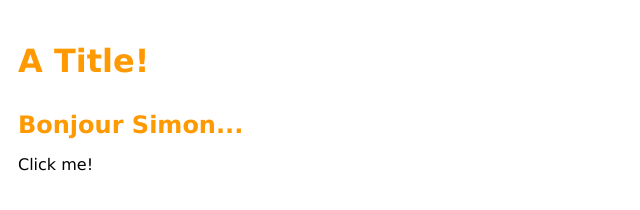
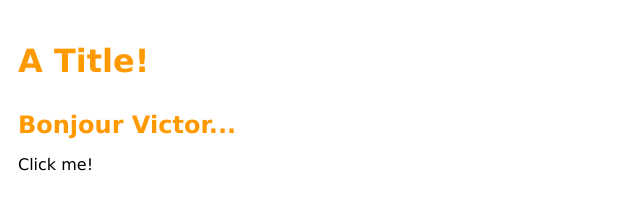
Before and after one commit to victorsim/SkeletonSite, a plain HTML site: page index.html in a window 1280 px wide. Shown: the full height of the page, 0-640 px from the left. Drawn offline with Linux system fonts and the light colour scheme.

Commit message:
This is how we do it.

```diff
--- a/index.html
+++ b/index.html
@@ -9,7 +9,7 @@
 </head>
 <body>
 <h1>A Title!</h1>
-<h2>Bonjour Simon...</h2>
+<h2>Bonjour Victor...</h2>
 <p id="heythere">Click me!
 </body>
 </html>
```
